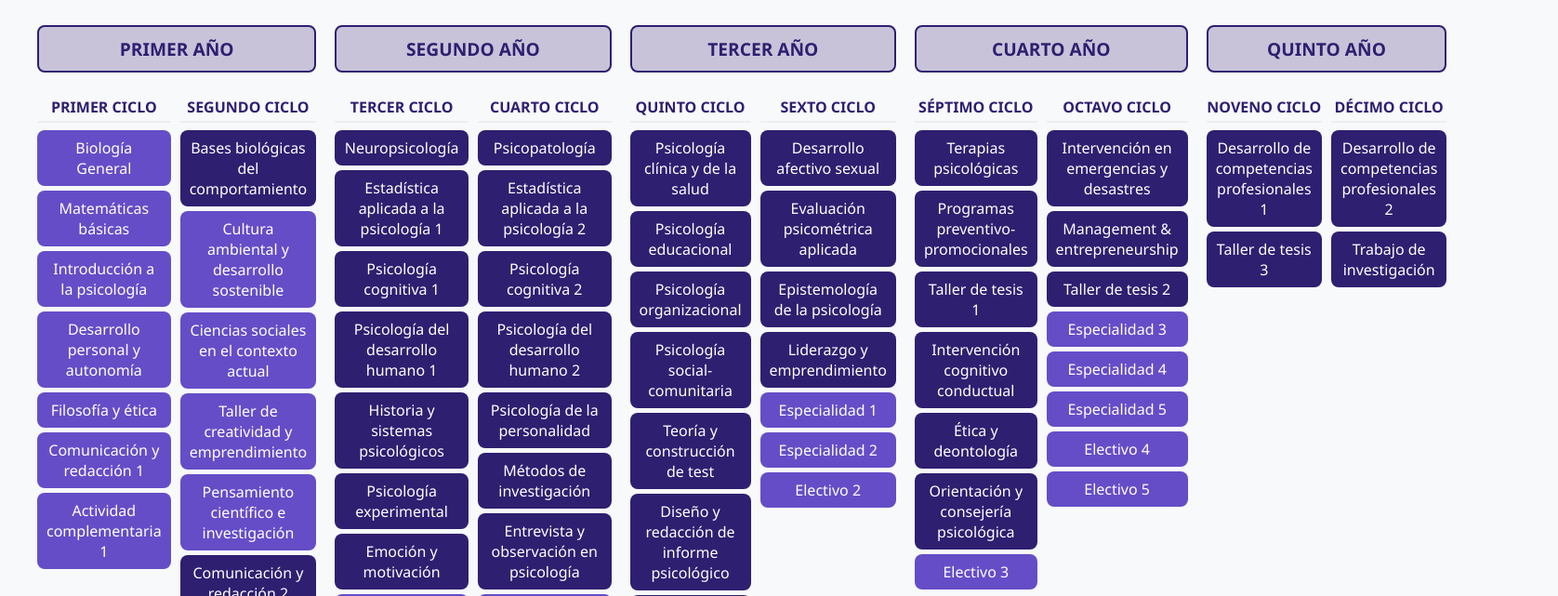
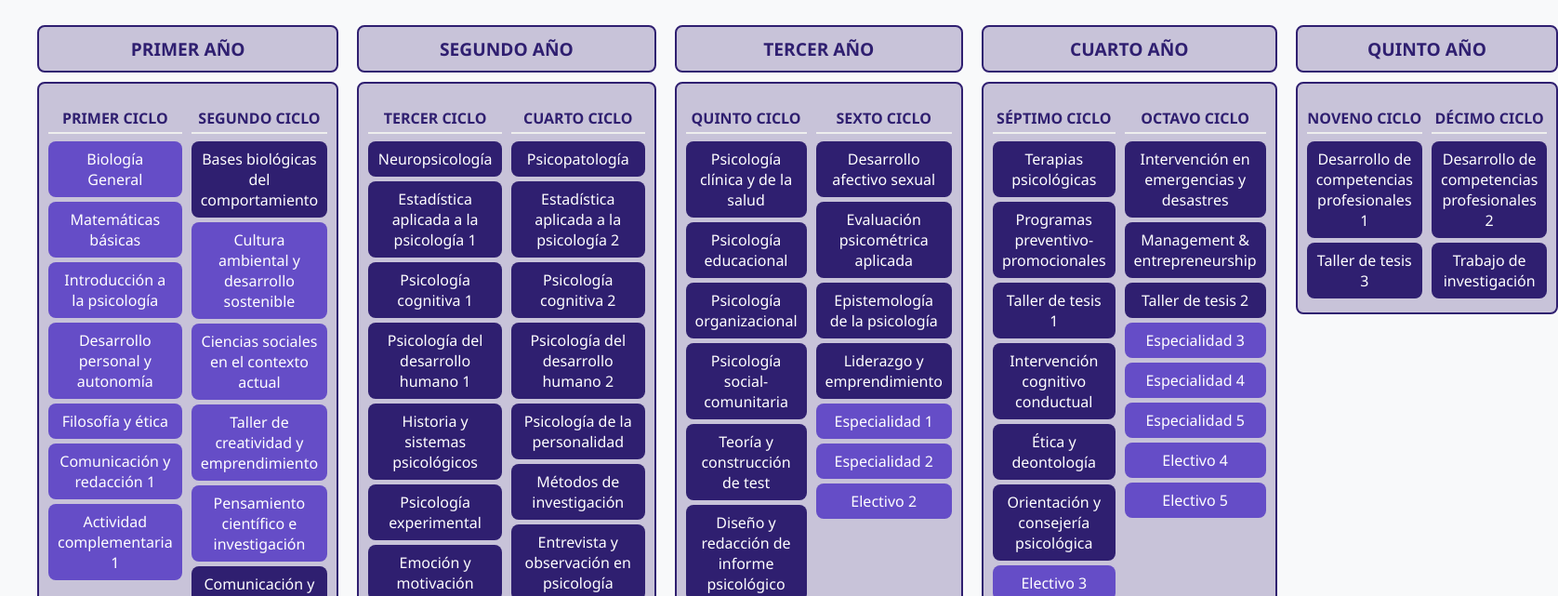
Before and after one commit to vieddzzz/vieddzzz.github.io, a plain HTML site: page index.html in a window 1280 px wide. Shown: the part 87-728 px from the top of the page at 93% size, 1676 px wide, since content can reach past the window. Drawn offline with Linux system fonts and the light colour scheme.

Commit message:
Update style.css

```diff
--- a/style.css
+++ b/style.css
@@ -4,17 +4,20 @@ body {
   margin: 0;
   padding: 20px;
 }
+
 h1 {
   text-align: center;
   color: #2F1F70;
   margin-bottom: 30px;
 }
+
 .grid-container {
   display: grid;
   grid-template-columns: repeat(5, 1fr);
   gap: 20px;
   padding: 0 20px;
 }
+
 .year-block {
   background-color: #C8C3D9;
   border: 2px solid #2F1F70;
@@ -26,15 +29,24 @@ h1 {
   margin-bottom: 10px;
   text-align: center;
 }
+
+/* BLOQUE de ciclos con fondo y borde */
 .cycle-pair {
   display: flex;
   flex-direction: row;
   justify-content: space-around;
   gap: 10px;
+  background-color: #C8C3D9;
+  border: 2px solid #2F1F70;
+  border-radius: 8px;
+  padding: 10px;
+  margin-bottom: 20px;
 }
+
 .cycle-block {
   flex: 1;
 }
+
 .cycle-block h3 {
   font-size: 1rem;
   color: #2F1F70;
@@ -43,6 +55,7 @@ h1 {
   padding-bottom: 4px;
   text-align: center;
 }
+
 .course {
   background-color: #2F1F70;
   color: white;
@@ -53,15 +66,19 @@ h1 {
   cursor: pointer;
   text-align: center;
 }
+
 .course.completed {
   background-color: #9E94C5;
 }
+
 .course.unlocked {
   background-color: #654DC7;
 }
+
 .course.blocked {
   background-color: #2F1F70;
 }
+
 .course:hover {
   transform: scale(1.03);
 }
```
